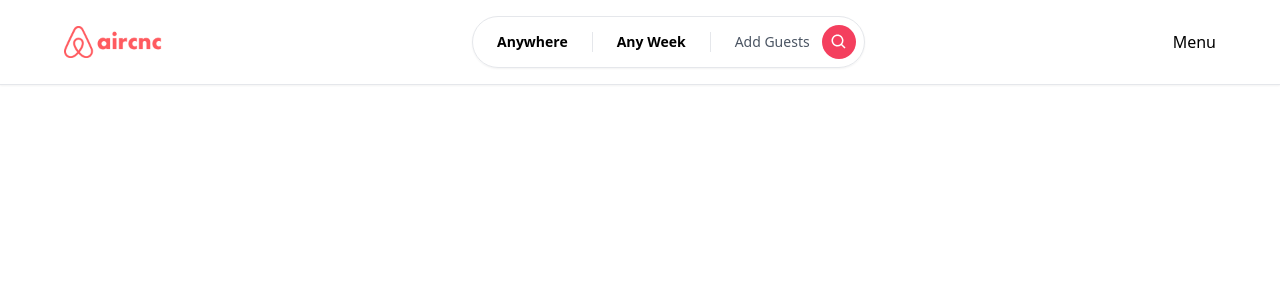
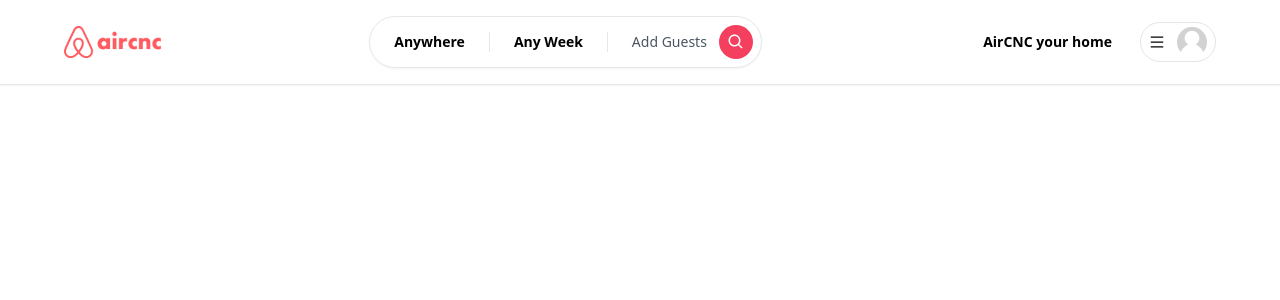
Before and after one commit to protap9ghosh/aircnc, a React (Vite) app in the folder client/: page / in a window 1280 px wide. Shown: the top 300 px of the page. Built offline with nearby package versions, Linux system fonts and the light colour scheme; no server answers.

Commit message:
add navbar

```diff
--- /dev/null
+++ b/client/src/components/Categories/Categories.jsx
@@ -0,0 +1,10 @@
+
+const Categories = () => {
+   return (
+      <div>
+
+      </div>
+   );
+};
+
+export default Categories;
--- /dev/null
+++ b/client/src/components/Shared/NavBar/Avatar.jsx
@@ -0,0 +1,21 @@
+import { useContext } from "react";
+import avatarImg from "../../../assets/images/placeholder.jpg"
+import { AuthContext } from "../../../providers/AuthProvider";
+
+const Avatar = () => {
+   const { user } = useContext(AuthContext);
+
+   return (
+      <div>
+         <img
+            className="rounded-full"
+            src={user && user.photoURL ? user.photoURL : avatarImg}
+            alt="Profile"
+            width="30"
+            height="30"
+         />
+      </div>
+   );
+};
+
+export default Avatar;
--- /dev/null
+++ b/client/src/components/Shared/NavBar/MenuDropdown.jsx
@@ -0,0 +1,71 @@
+import { AiOutlineMenu } from 'react-icons/ai'
+import Avatar from './Avatar'
+import { useCallback, useContext, useState } from 'react'
+import { AuthContext } from '../../../providers/AuthProvider'
+import { Link } from 'react-router-dom'
+
+const MenuDropdown = () => {
+   const { user, logOut } = useContext(AuthContext)
+   const [isOpen, setIsOpen] = useState(false)
+   const toggleOpen = useCallback(() => {
+      setIsOpen(value => !value)
+   }, [])
+   return (
+      <div className='relative'>
+         <div className='flex flex-row items-center gap-3'>
+            <div className='hidden md:block text-sm font-semibold py-3 px-4 rounded-full hover:bg-neutral-100 transition cursor-pointer'>
+               AirCNC your home
+            </div>
+
+            {/* Dropdown button */}
+            <div
+               onClick={toggleOpen}
+               className='p-4 md:py-1 md:px-2 border-[1px] border-neutral-200 flex flex-row items-center gap-3 rounded-full cursor-pointer hover:shadow-md transition'
+            >
+               <AiOutlineMenu />
+               <div className='hidden md:block'>
+                  <Avatar />
+               </div>
+            </div>
+         </div>
+
+         {isOpen && (
+            <div className='absolute rounded-xl shadow-md w-[40vw] md:w-3/4 bg-white overflow-hidden right-0 top-12 text-sm'>
+               <div className='flex flex-col cursor-pointer'>
+                  <Link
+                     to='/'
+                     className='block md:hidden px-4 py-3 hover:bg-neutral-100 transition font-semibold'
+                  >
+                     Home
+                  </Link>
+                  {user ? (
+                     <div
+                        onClick={logOut}
+                        className='px-4 py-3 hover:bg-neutral-100 transition font-semibold cursor-pointer'
+                     >
+                        Logout
+                     </div>
+                  ) : (
+                     <>
+                        <Link
+                           to='/login'
+                           className='px-4 py-3 hover:bg-neutral-100 transition font-semibold'
+                        >
+                           Login
+                        </Link>
+                        <Link
+                           to='/signup'
+                           className='px-4 py-3 hover:bg-neutral-100 transition font-semibold'
+                        >
+                           Sign Up
+                        </Link>
+                     </>
+                  )}
+               </div>
+            </div>
+         )}
+      </div>
+   )
+}
+
+export default MenuDropdown
--- a/client/src/components/Shared/NavBar/NavBar.jsx
+++ b/client/src/components/Shared/NavBar/NavBar.jsx
@@ -1,5 +1,6 @@
 import Container from "../Container/Container";
 import Logo from "./Logo";
+import MenuDropdown from "./MenuDropdown";
 import Search from "./Search";
 
 const NavBar = () => {
@@ -10,7 +11,7 @@
                <div className="flex flex-row items-center justify-between gap-3 md:gap-0">
                   <Logo/>
                   <Search/>
-                  <div>Menu</div>
+                  <MenuDropdown/>
                </div>
             </Container>
          </div>
```
